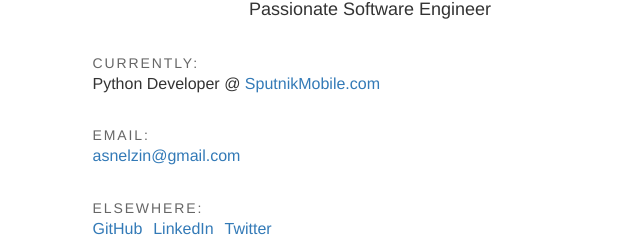
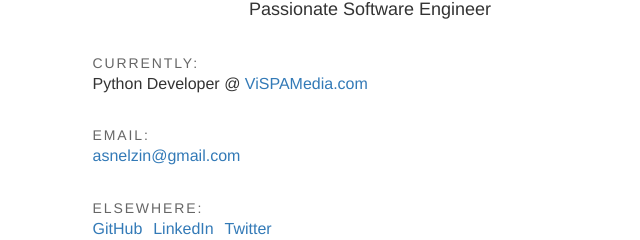
Before and after one commit to asnelzin/asnelzin.ru, a website: page index.html in a window 1280 px wide. Shown: the part 376-616 px from the top of the page, 270-910 px from the left. Drawn offline with nearby package versions, Linux system fonts and the light colour scheme.

Commit message:
Update current company

```diff
--- a/index.html
+++ b/index.html
@@ -32,7 +32,7 @@
             <div class="row">
                 <div class="col-md-12">
                     <p class="text-left b-info-block__title">CURRENTLY:</p>
-                    <p class="text-left b-info-block__value">Python&nbsp;Developer&nbsp;@&nbsp;<a class="link" href="http://sputnikmobile.com">SputnikMobile.com</a></p>
+                    <p class="text-left b-info-block__value">Python&nbsp;Developer&nbsp;@&nbsp;<a class="link" href="http://vispamedia.com/">ViSPAMedia.com</a></p>
                 </div>
             </div>
 
```
Also changed, not shown: 1 other file.
